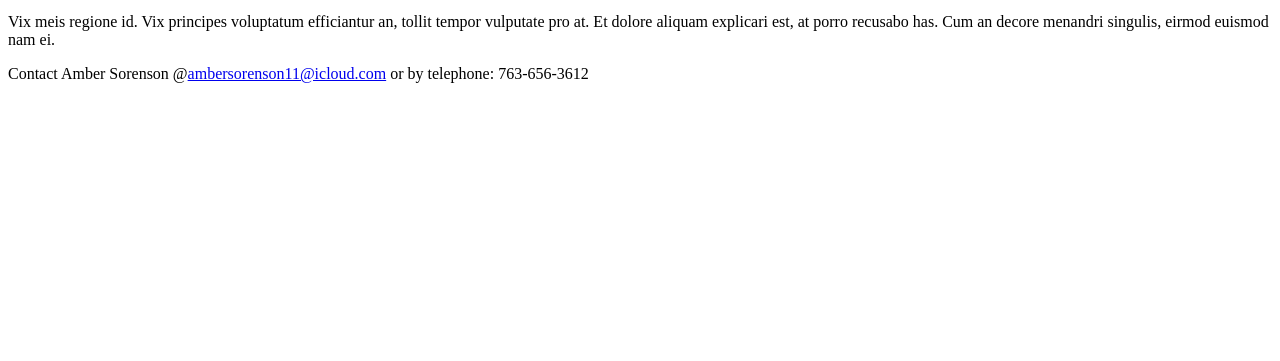
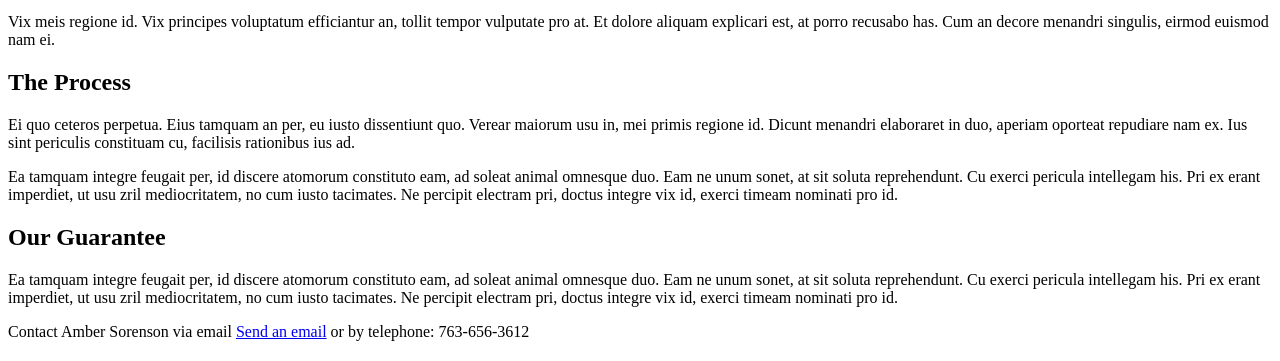
Before and after one commit to ambersorenson11/ambersorenson11.github.io, a plain HTML site: page my-smarter-site.html in a window 1280 px wide. Shown: the part 439-800 px from the top of the page. Drawn offline with Linux system fonts and the light colour scheme.

Commit message:
Update my-smarter-site.html

```diff
--- a/my-smarter-site.html
+++ b/my-smarter-site.html
@@ -7,13 +7,18 @@
 </head>
 <body>
   <h1>How much do you know about buying a home?</h1>
-  <a href="https://ibb.co/1fyz8gS"><img src="https://i.ibb.co/1fyz8gS/School-8-21.jpg" alt="School-8-21"></a>
+  <img src="https://previews.123rf.com/images/primagefactory/primagefactory1605/primagefactory160500615/57030246-虫眼鏡で紙の家、木製の背景での住宅探し.jpg"></a>
   <p>Lorem ipsum dolor sit amet, nec ei clita soluta placerat. Graece adipisci eu eum. Animal detracto temporibus eum et, in sumo justo mediocritatem pro. Paulo tantas graeci ad per. Duo ex unum duis insolens, ex nostrud tibique mandamus per. Sale oblique eleifend ius te.</p>
   <div>
-  <p>Vix meis regione id. Vix principes voluptatum efficiantur an, tollit tempor vulputate pro at. Et dolore aliquam explicari est, at porro recusabo has. Cum an decore menandri singulis, eirmod euismod nam ei.</p>
+    <p>Vix meis regione id. Vix principes voluptatum efficiantur an, tollit tempor vulputate pro at. Et dolore aliquam explicari est, at porro recusabo has. Cum an decore menandri singulis, eirmod euismod nam ei.</p>
   </div>
+  <h2>The Process</h2>
+  <p>Ei quo ceteros perpetua. Eius tamquam an per, eu iusto dissentiunt quo. Verear maiorum usu in, mei primis regione id. Dicunt menandri elaboraret in duo, aperiam oporteat repudiare nam ex. Ius sint periculis constituam cu, facilisis rationibus ius ad.</p>
+  <p>Ea tamquam integre feugait per, id discere atomorum constituto eam, ad soleat animal omnesque duo. Eam ne unum sonet, at sit soluta reprehendunt. Cu exerci pericula intellegam his. Pri ex erant imperdiet, ut usu zril mediocritatem, no cum iusto tacimates. Ne percipit electram pri, doctus integre vix id, exerci timeam nominati pro id.</p>
+  <h2>Our Guarantee</h2>
+  <p>Ea tamquam integre feugait per, id discere atomorum constituto eam, ad soleat animal omnesque duo. Eam ne unum sonet, at sit soluta reprehendunt. Cu exerci pericula intellegam his. Pri ex erant imperdiet, ut usu zril mediocritatem, no cum iusto tacimates. Ne percipit electram pri, doctus integre vix id, exerci timeam nominati pro id.</p>
   <footer>
-    <p>Contact Amber Sorenson @<a href="mailto: ambersorenson11@icloud.com">ambersorenson11@icloud.com</a> or by telephone: 763-656-3612</p>
+    <p>Contact Amber Sorenson via email <a href="mailto: ambersorenson11@icloud.com">Send an email</a> or by telephone: 763-656-3612</p>
   </footer>
   </body>
 </html>
```
